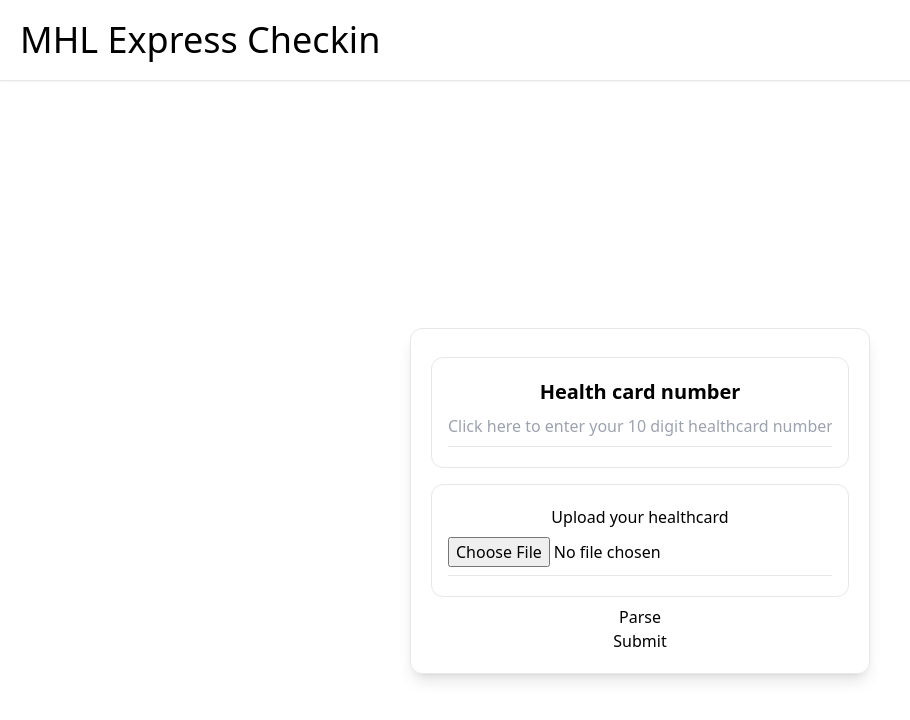
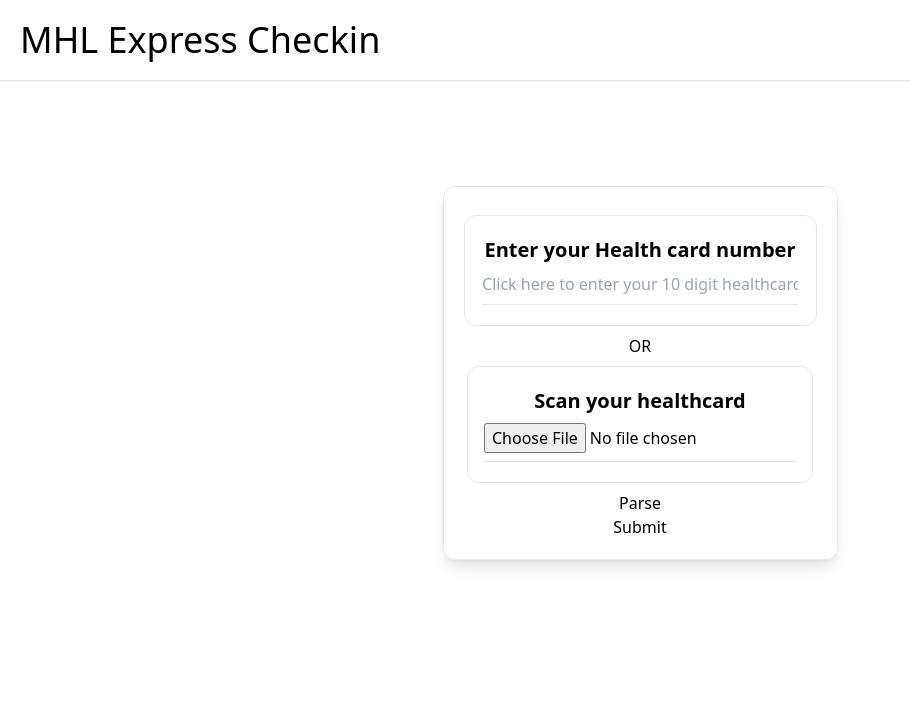
Before and after one commit to medhealthlab/webform, a Next.js app: page /checkReg in a window 1280 px wide. Shown: the top 720 px of the page, without its empty margins (0-910 px from the left). Built offline with nearby package versions, Linux system fonts and the light colour scheme.

Commit message:
check reg file updated with necessary data

```diff
--- a/pages/checkReg.js
+++ b/pages/checkReg.js
@@ -1,33 +1,54 @@
 import { BaseFormValidationSchema } from "@/services/BaseFormValidation"
 import {useFormik} from "formik"
-import { useEffect, useState } from "react"
-
+import { useEffect, useState, useContext } from "react"
+import { Data } from "@/context/dataContext"
+import Axios from "axios"
 function CheckReg() {
     const [selectedWindow, setSelectedWindow] = useState()
+    const {data, setData} = useContext(Data)
     const formik = useFormik({
         initialValues:{
             healthcard: "",
             file: ""
         },
         validationSchema: BaseFormValidationSchema,
-        onSubmit: () => {
-            console.log(formik.values)
+        onSubmit: async () => {
+            let resp
+            formik.values.healthcard ? (
+                setData({healthcard: formik.values.healthcard}),
+                resp = await Axios.post(process.env.NEXT_PUBLIC_CREATE_NEW_VISIT, {healthcard: formik.values.healthcard, location: 100}),
+                console.log(resp)
+            )
+            :
+            (
+                console.log("call photo api")
+                // on response update the data in the context.
+                // then call the check if register api again
+                // if the response is not found redirect to the form alogn with the access to the data.
+                //  if success redirect to the welcome page.
+            )
+
         }
     })
+    useEffect(() => {
+        console.log(data)
+    },[data])
 
     return(
-        <form onSubmit={(e) => {e.preventDefault(), formik.handleSubmit()} } className="flex justify-center items-center h-screen" onMouseDown={() => setSelectedWindow("")}>
+        <form onSubmit={(e) => {e.preventDefault(), formik.handleSubmit()} } className="flex justify-center items-center h-screen -mt-32" onMouseDown={() => setSelectedWindow("")}>
             <div className="flex flex-col border items-center justify-center p-5 rounded-xl shadow-lg transition-all ease-in-out duration-300" onMouseDown={() => setSelectedWindow("")}>
                 <div className={selectedWindow == 1 ? "flex flex-col items-center py-5 border rounded-xl shadow-xl transition scale-105 ease-in-out duration-300 my-2": "flex flex-col items-center py-5 border rounded-xl transition-all ease-in-out duration-300 my-2"}>
-                    <label className="text-xl font-semibold">Health card number</label>
-                    <input type="string" id="healthcard" onChange={formik.handleChange} value={formik.values.healthcard} className="border-b w-96 py-2 mx-4 focus:outline-none" placeholder={"Click here to enter your 10 digit healthcard number"} onClick={() => {setSelectedWindow(1)}} autoComplete="off"></input>
+                    <label className="text-xl font-semibold px-5">Enter your Health card number</label>
+                    {formik.errors.healthcard ? <label>{formik.errors.healthcard}</label>: ""}
+                    <input type="string" id="healthcard" onChange={formik.handleChange} value={formik.values.healthcard} className="border-b w-[90%] py-2 mx-4 focus:outline-none" placeholder={"Click here to enter your 10 digit healthcard number"} onClick={() => {setSelectedWindow(1)}} autoComplete="off"></input>
                 </div>
+                <label>OR</label>
                 <div className={selectedWindow == 2 ? "flex flex-col items-center py-5 border rounded-xl shadow-xl transition scale-105 ease-in-out duration-300 my-2": "flex flex-col items-center py-5 border rounded-xl transition-all ease-in-out duration-300 my-2"}>
-                    <label>Upload your healthcard</label>
-                    <input type="file" id="file" onChange={() => {formik.handleChange, setSelectedWindow()}} className="border-b w-96 py-2 mx-4  focus:outline-none" onClick={() => setSelectedWindow(2)} ></input>
+                    <label className="text-xl font-semibold px-5">Scan your healthcard</label>
+                    <input type="file" id="file" onChange={() => {formik.handleChange, setSelectedWindow()}} className="border-b w-54 py-2 mx-4  focus:outline-none" onClick={() => setSelectedWindow(2)} ></input>
                 </div>
-            <button type="button">Parse</button>
-            <button type="submit">Submit</button>
+                <button type="button">Parse</button>
+                <button type="submit">Submit</button>
             </div>
         </form>
     )
```
